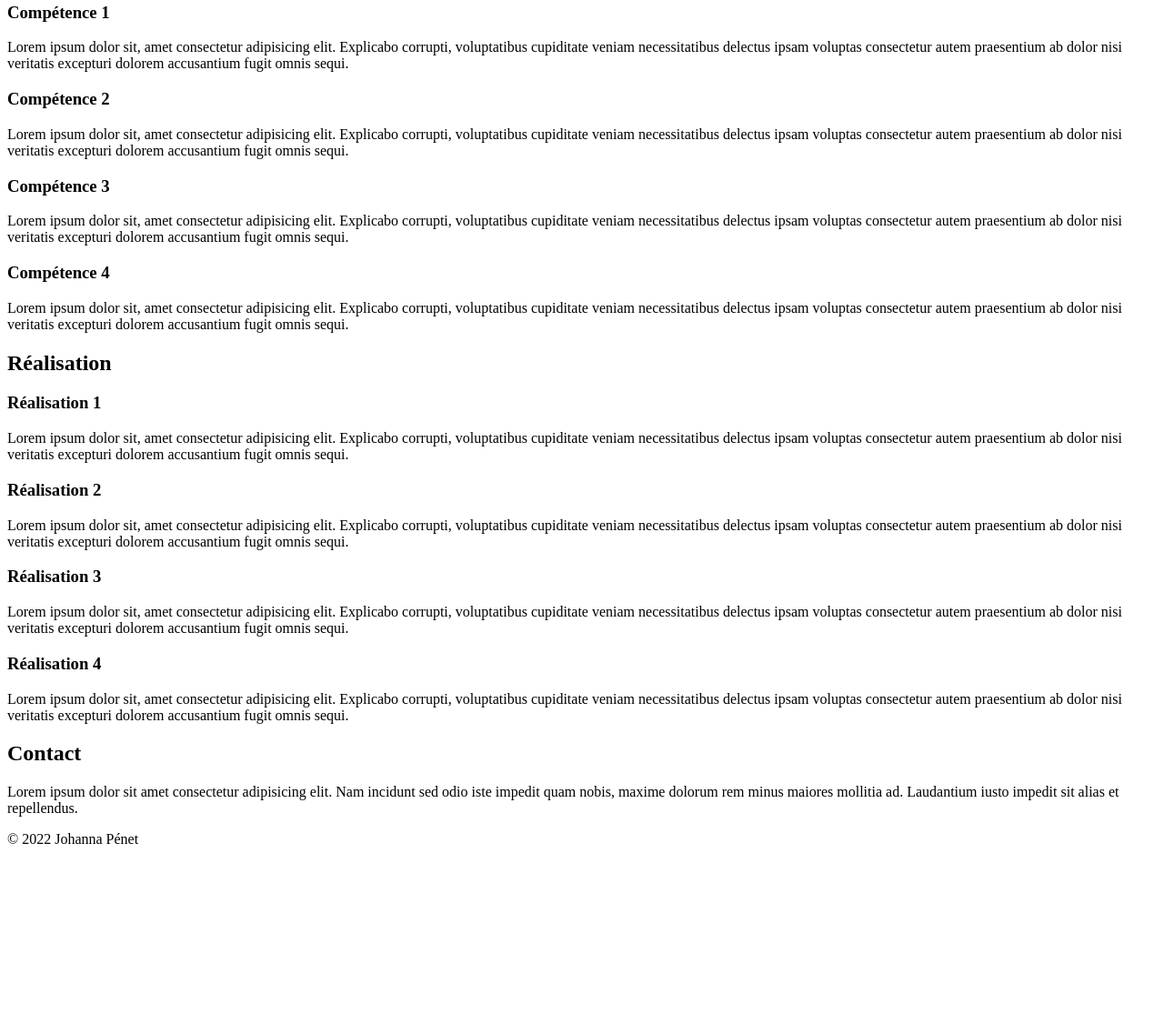
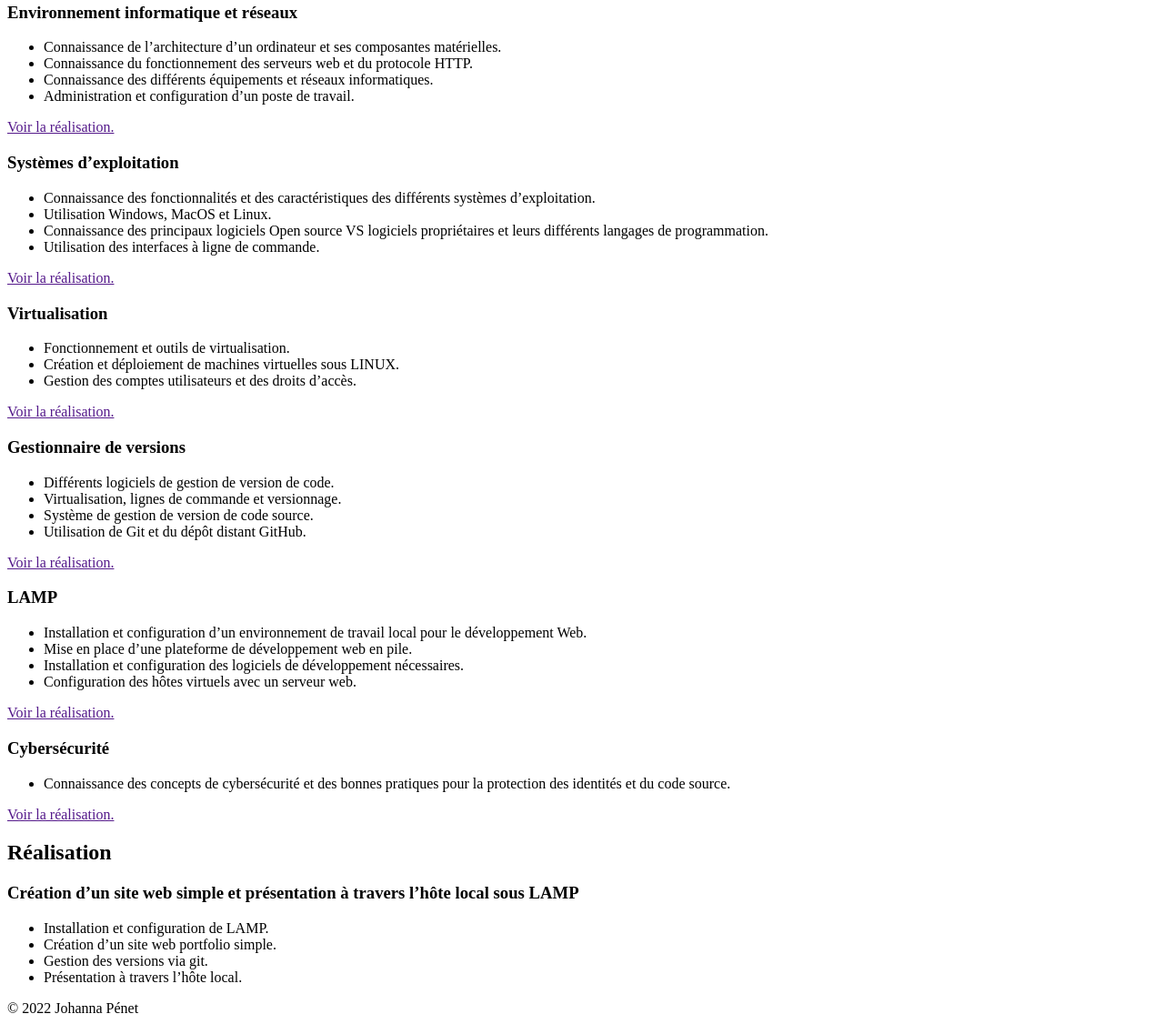
Before and after one commit to Michijoe/jpenet.info, a plain HTML site: page index.html in a window 1280 px wide. Shown: the part 307-1433 px from the top of the page at 91% size. Before the commit the page ends 1247 px from the top, so only its background shows below. Drawn offline with Linux system fonts and the light colour scheme.

Commit message:
Update index.html
ajout textes et structures Compétences et Réalisations

```diff
--- a/index.html
+++ b/index.html
@@ -33,46 +33,75 @@
         <section>
             <h1>Compétences</h1>
             <article>
-                <h3>Compétence 1</h3>
-                <p>Lorem ipsum dolor sit, amet consectetur adipisicing elit. Explicabo corrupti, voluptatibus cupiditate veniam necessitatibus delectus ipsam voluptas consectetur autem praesentium ab dolor nisi veritatis excepturi dolorem accusantium fugit omnis sequi.</p>
+                <h3>Environnement informatique et réseaux</h3>
+                <ul>
+                    <li>Connaissance de l’architecture d’un ordinateur et ses composantes matérielles.</li>
+                    <li>Connaissance du fonctionnement des serveurs web et du protocole HTTP. </li>
+                    <li>Connaissance des différents équipements et réseaux informatiques. </li>
+                    <li>Administration et configuration d’un poste de travail. </li>
+                </ul>
+                <a href="">Voir la réalisation.</a>
             </article>
             <article>
-                <h3>Compétence 2</h3>
-                <p>Lorem ipsum dolor sit, amet consectetur adipisicing elit. Explicabo corrupti, voluptatibus cupiditate veniam necessitatibus delectus ipsam voluptas consectetur autem praesentium ab dolor nisi veritatis excepturi dolorem accusantium fugit omnis sequi.</p>
+                <h3>Systèmes d’exploitation</h3>
+                <ul>
+                    <li>Connaissance des fonctionnalités et des caractéristiques des différents systèmes d’exploitation.</li>
+                    <li>Utilisation Windows, MacOS et Linux. </li>
+                    <li>Connaissance des principaux logiciels Open source VS logiciels propriétaires et leurs différents langages de programmation. </li>
+                    <li>Utilisation des interfaces à ligne de commande.</li>
+                </ul>
+                <a href="">Voir la réalisation.</a>
             </article>
             <article>
-                <h3>Compétence 3</h3>
-                <p>Lorem ipsum dolor sit, amet consectetur adipisicing elit. Explicabo corrupti, voluptatibus cupiditate veniam necessitatibus delectus ipsam voluptas consectetur autem praesentium ab dolor nisi veritatis excepturi dolorem accusantium fugit omnis sequi.</p>
+                <h3>Virtualisation</h3>
+                <ul>
+                    <li>Fonctionnement et outils de virtualisation. </li>
+                    <li>Création et déploiement de machines virtuelles sous LINUX.</li>
+                    <li>Gestion des comptes utilisateurs et des droits d’accès.</li>
+                </ul>
+                <a href="">Voir la réalisation.</a>
             </article>
             <article>
-                <h3>Compétence 4</h3>
-                <p>Lorem ipsum dolor sit, amet consectetur adipisicing elit. Explicabo corrupti, voluptatibus cupiditate veniam necessitatibus delectus ipsam voluptas consectetur autem praesentium ab dolor nisi veritatis excepturi dolorem accusantium fugit omnis sequi.</p>
+                <h3>Gestionnaire de versions</h3>
+                <ul>
+                    <li>Différents logiciels de gestion de version de code.</li>
+                    <li>Virtualisation, lignes de commande et versionnage.</li>
+                    <li>Système de gestion de version de code source.</li>
+                    <li>Utilisation de Git et du dépôt distant GitHub.</li>
+                </ul>
+                <a href="">Voir la réalisation.</a>
             </article>
+            <article>
+                <h3>LAMP</h3>
+                <ul>
+                    <li>Installation et configuration d’un environnement de travail local pour le développement Web.</li>
+                    <li>Mise en place d’une plateforme de développement web en pile.</li>
+                    <li>Installation et configuration des logiciels de développement nécessaires.</li>
+                    <li>Configuration des hôtes virtuels avec un serveur web.</li>
+                </ul>
+                <a href="">Voir la réalisation.</a>
+            </article>
+            <article>
+                <h3>Cybersécurité</h3>
+                <ul>
+                    <li>Connaissance des concepts de cybersécurité et des bonnes pratiques pour la protection des identités et du code source. </li>
+                </ul>
+                <a href="">Voir la réalisation.</a>
+            </article>
+
         </section>
 
         <section>
             <h1>Réalisation</h1>
             <article>
-                <h3>Réalisation 1</h3>
-                <p>Lorem ipsum dolor sit, amet consectetur adipisicing elit. Explicabo corrupti, voluptatibus cupiditate veniam necessitatibus delectus ipsam voluptas consectetur autem praesentium ab dolor nisi veritatis excepturi dolorem accusantium fugit omnis sequi.</p>
+                <h3>Création d’un site web simple et présentation à travers l’hôte local sous LAMP</h3>
+                <ul>
+                    <li>Installation et configuration de LAMP.</li>
+                    <li>Création d’un site web portfolio simple.</li>
+                    <li>Gestion des versions via git.</li>
+                    <li>Présentation à travers l’hôte local.</li>
+                </ul>
             </article>
-            <article>
-                <h3>Réalisation 2</h3>
-                <p>Lorem ipsum dolor sit, amet consectetur adipisicing elit. Explicabo corrupti, voluptatibus cupiditate veniam necessitatibus delectus ipsam voluptas consectetur autem praesentium ab dolor nisi veritatis excepturi dolorem accusantium fugit omnis sequi.</p>
-            </article>
-            <article>
-                <h3>Réalisation 3</h3>
-                <p>Lorem ipsum dolor sit, amet consectetur adipisicing elit. Explicabo corrupti, voluptatibus cupiditate veniam necessitatibus delectus ipsam voluptas consectetur autem praesentium ab dolor nisi veritatis excepturi dolorem accusantium fugit omnis sequi.</p>
-            </article>
-            <article>
-                <h3>Réalisation 4</h3>
-                <p>Lorem ipsum dolor sit, amet consectetur adipisicing elit. Explicabo corrupti, voluptatibus cupiditate veniam necessitatibus delectus ipsam voluptas consectetur autem praesentium ab dolor nisi veritatis excepturi dolorem accusantium fugit omnis sequi.</p>
-            </article>
-        </section>
-
-        <section>
-            <h1>Contact</h1>
-            <p>Lorem ipsum dolor sit amet consectetur adipisicing elit. Nam incidunt sed odio iste impedit quam nobis, maxime dolorum rem minus maiores mollitia ad. Laudantium iusto impedit sit alias et repellendus.</p>
         </section>
 
     </main>
```
